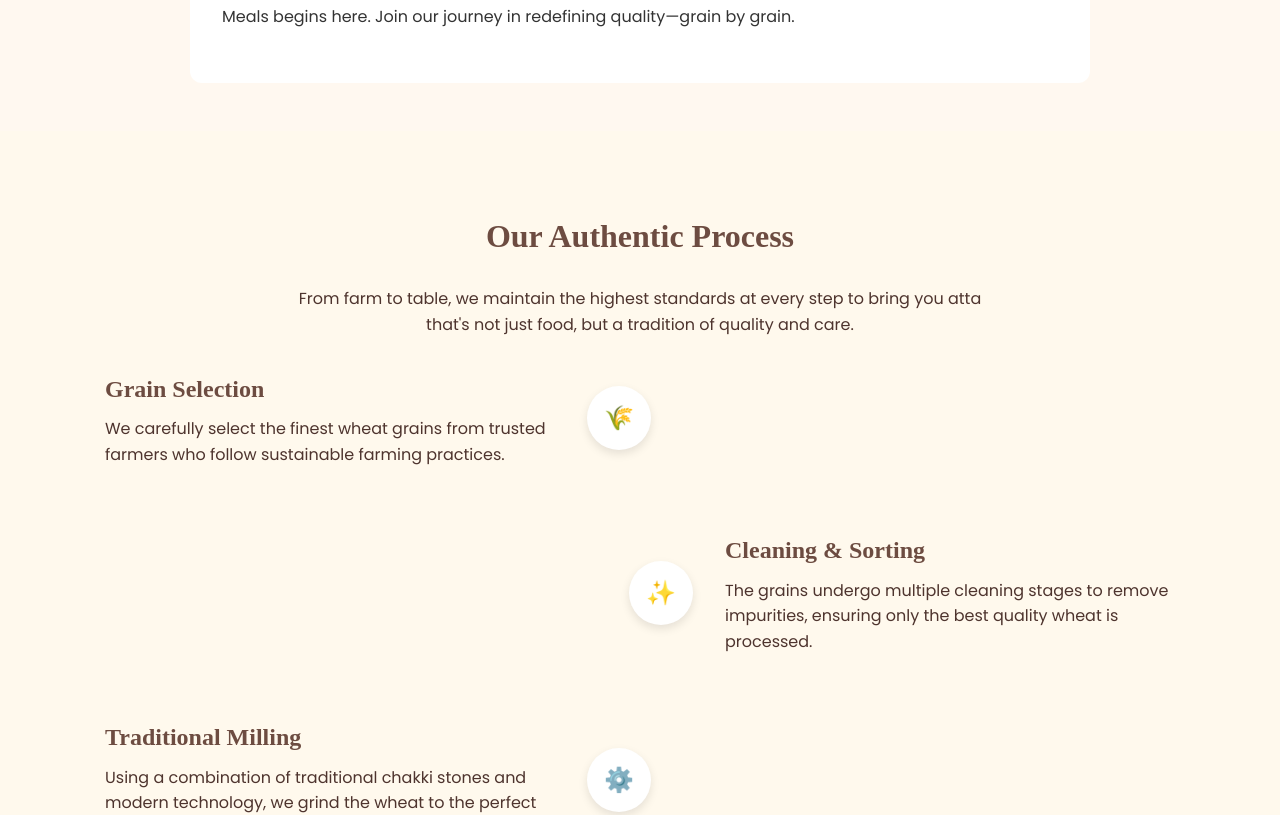
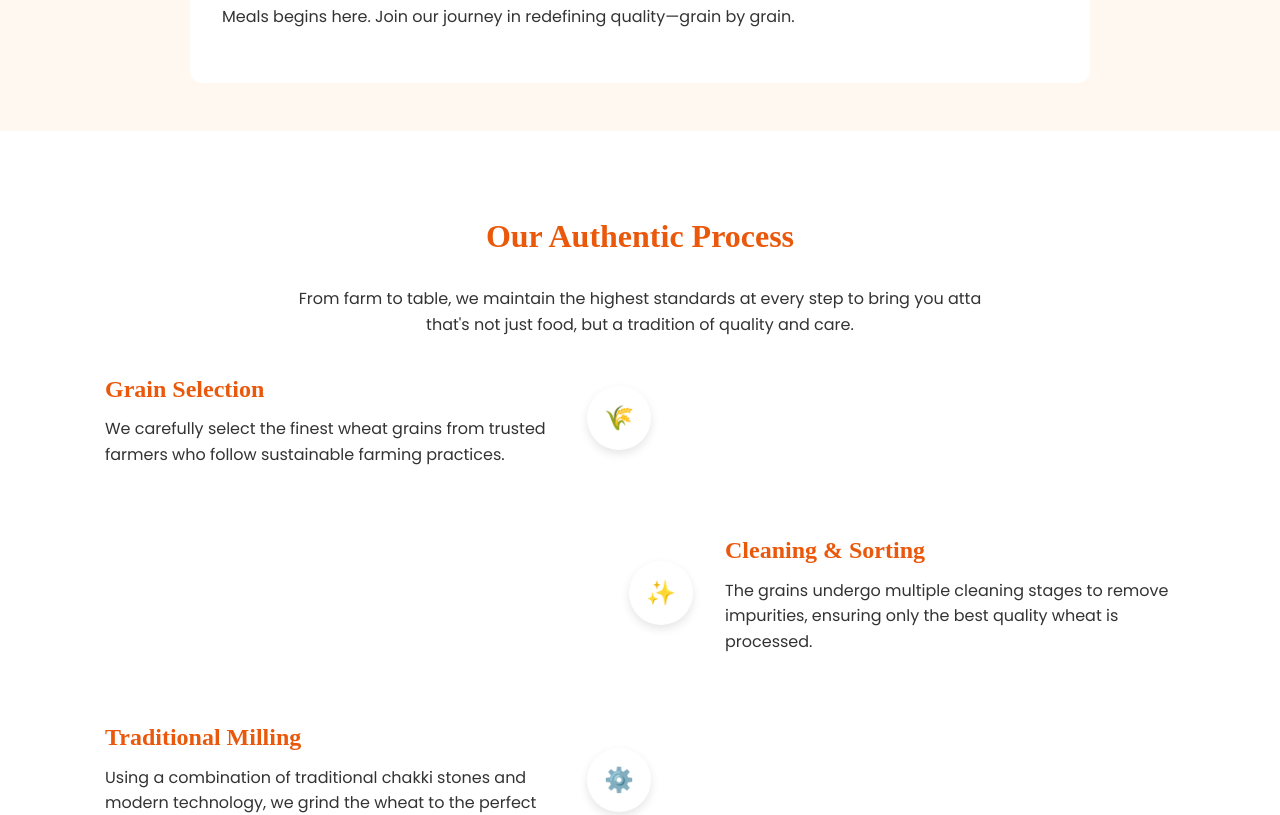
Before and after one commit to mrkartik00/toshvik-final, a React (Create React App) app: page /about in a window 1280 px wide. Shown: the part 1302-2117 px from the top of the page. Built offline with nearby package versions, Linux system fonts and the light colour scheme.

Commit message:
dark mode fix

```diff
--- a/src/pages/AboutPage.js
+++ b/src/pages/AboutPage.js
@@ -98,6 +98,139 @@ const AboutContainer = styled.div`
     }
   }
 `;
+const StyledProcessSection = styled.section`
+  background-color: ${({ theme }) => theme.cardBackground};
+  padding: 5rem 1rem;
+  transition: background-color 0.3s ease, color 0.3s ease;
+
+  .container {
+    max-width: 1100px;
+    margin: 0 auto;
+    padding: 0 15px;
+  }
+
+  h2 {
+    text-align: center;
+    font-size: 2rem;
+    margin-bottom: 1.5rem;
+    font-family: 'Merriweather', serif;
+    font-weight: 700;
+    color: ${({ theme }) => theme.primary};
+  }
+
+  p.subtitle {
+    text-align: center;
+    max-width: 700px;
+    margin: 0 auto 2rem auto;
+    color: ${({ theme }) => theme.subtitleText};
+  }
+
+  .line {
+    display: none;
+    @media (min-width: 768px) {
+      display: block;
+      position: absolute;
+      left: 50%;
+      top: 0;
+      bottom: 0;
+      width: 2px;
+      background-color: rgba(244, 143, 177, 0.2);
+      transform: translateX(-50%);
+      z-index: 0;
+    }
+  }
+
+  .timeline {
+    position: relative;
+    z-index: 1;
+    display: flex;
+    flex-direction: column;
+    gap: 4rem;
+  }
+
+  .step {
+    display: flex;
+    flex-direction: column;
+    align-items: center;
+    gap: 1.5rem;
+
+    @media (min-width: 768px) {
+      flex-direction: row;
+      justify-content: space-between;
+      gap: 2rem;
+
+      &.reverse {
+        flex-direction: row-reverse;
+      }
+    }
+  }
+
+  .icon-mobile {
+    display: flex;
+    align-items: center;
+    justify-content: center;
+    width: 48px;
+    height: 48px;
+    border-radius: 9999px;
+    background-color: ${({ theme }) => theme.stepBackground};
+    color: ${({ theme }) => theme.stepText};
+    font-size: 1.25rem;
+    font-weight: bold;
+    margin-bottom: 1rem;
+
+    @media (min-width: 768px) {
+      display: none;
+    }
+  }
+
+  .icon-desktop {
+    display: none;
+    @media (min-width: 768px) {
+      display: flex;
+      align-items: center;
+      justify-content: center;
+      width: 64px;
+      height: 64px;
+      font-size: 1.5rem;
+      font-weight: bold;
+      background-color: ${({ theme }) => theme.stepBackground};
+      color: ${({ theme }) => theme.stepText};
+      border-radius: 9999px;
+      box-shadow: 0 4px 10px rgba(0, 0, 0, 0.1);
+      transition: transform 0.3s ease;
+      z-index: 10;
+      margin: 0 auto;
+    }
+
+    &:hover {
+      transform: scale(1.1);
+    }
+  }
+
+  .text-box {
+    flex: 1;
+    max-width: 450px;
+
+    h3 {
+      font-size: 1.5rem;
+      font-family: 'Merriweather', serif;
+      font-weight: 700;
+      color: ${({ theme }) => theme.primary};
+      margin-bottom: 0.5rem;
+    }
+
+    p {
+      color: ${({ theme }) => theme.subtitleText};
+      line-height: 1.6;
+    }
+
+    @media (min-width: 768px) {
+      text-align: left;
+    }
+  }
+`;
+
+/*
 
 const StyledProcessSection = styled.section`
   background-color: #fff9ed;
@@ -229,7 +362,7 @@ const StyledProcessSection = styled.section`
     }
   }
 `;
-
+*/
 const processSteps = [
   {
     step: 1,
```
Also changed, not shown: src/theme.js (line endings or trailing spaces).
